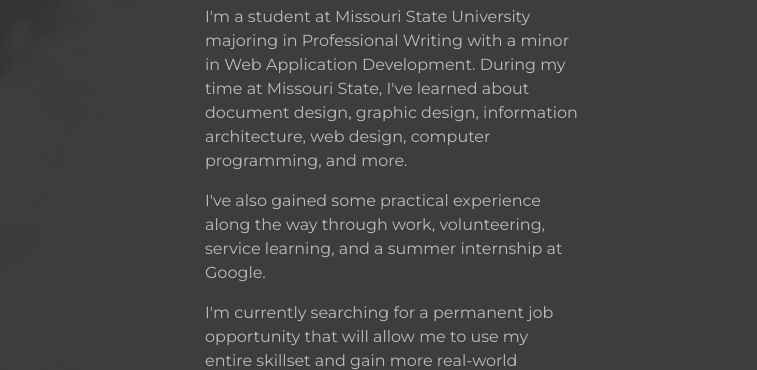
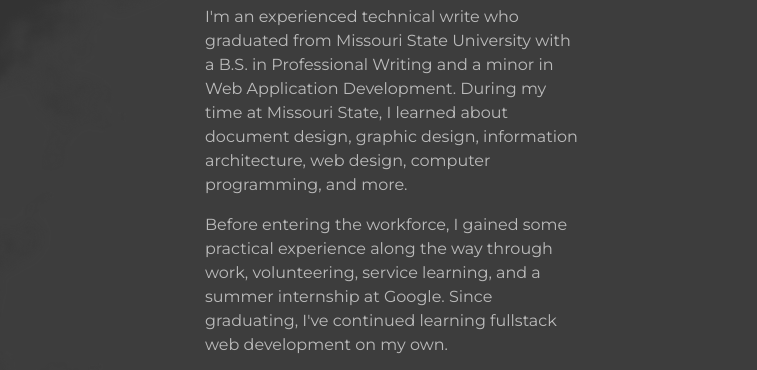
Before and after one commit to lbd1607/PortfolioLanding, a plain HTML site: page portfolio landing/index.html in a window 1280 px wide. Shown: the part 406-776 px from the top of the page, without its empty margins (15-772 px from the left). Drawn offline with nearby package versions, Linux system fonts and the light colour scheme.

Commit message:
Update index.html

```diff
--- a/portfolio landing/index.html
+++ b/portfolio landing/index.html
@@ -51,9 +51,9 @@
 
     <div class="landing">
       <h1 class="landh1">My name's Laura.</h1>
-      <p class="landp">I'm a student at Missouri State University majoring in Professional Writing with a minor in Web Application Development. During my time at Missouri State, I've learned about document design, graphic design, information architecture, web design, computer programming, and more.</p>
+      <p class="landp">I'm an experienced technical write who graduated from Missouri State University with a B.S. in Professional Writing and a minor in Web Application Development. During my time at Missouri State, I learned about document design, graphic design, information architecture, web design, computer programming, and more.</p>
 
-      <p class="landp">I've also gained some practical experience along the way through work, volunteering, service learning, and a summer internship at Google.</p>
+      <p class="landp">Before entering the workforce, I gained some practical experience along the way through work, volunteering, service learning, and a summer internship at Google. Since graduating, I've continued learning fullstack web development on my own.</p>
 
       <p class="landp">I'm currently searching for a permanent job opportunity that will allow me to use my entire skillset and gain more real-world technical experience alongside great teammates.</p>
       <a class="btn btn-lg btn-block btn-outline-dark one" href="home.html">Check out my work</a>
```
